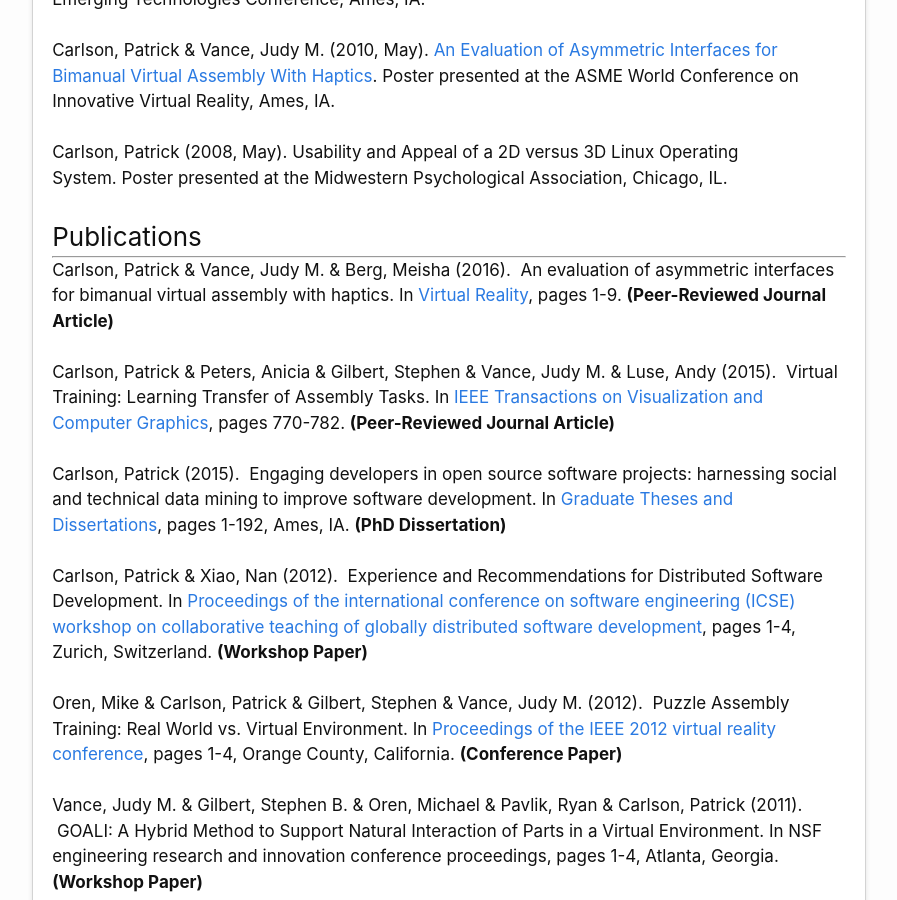
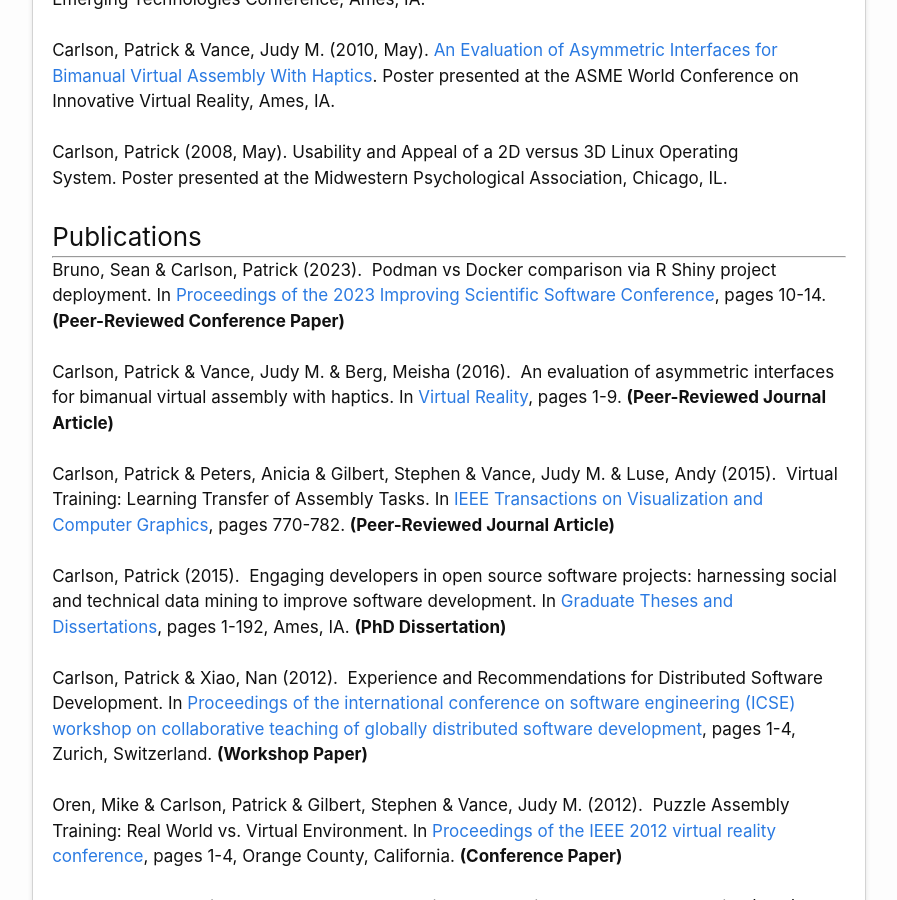
Before and after one commit to carlsonp/carlsonp.github.io, a Jekyll site: the page built from cv.md, in a window 1280 px wide and 900 px high, scrolled down 2719 px. Shown: the whole window, without its empty margins (191-1088 px from the left). Built offline with Jekyll 4.4.1, drawn with Linux system fonts in a browser that asks for light colours.

Commit message:
add new conference paper

```diff
--- a/_data/papers.json
+++ b/_data/papers.json
@@ -203,5 +203,25 @@
     "page": "1-9",
     "title": "An evaluation of asymmetric interfaces for bimanual virtual assembly with haptics",
     "type": "Peer-Reviewed Journal Article"
+  },
+  {
+    "authors": [
+      {
+        "family": "Bruno",
+        "given": "Sean"
+      },
+      {
+        "family": "Carlson",
+        "given": "Patrick"
+      }
+    ],
+    "url": "http://dx.doi.org/10.5065/j0e4-ss70",
+    "container-title": "Proceedings of the 2023 Improving Scientific Software Conference",
+    "id": "Bruno-et-al-2023",
+    "resume": "true",
+    "year": 2023,
+    "page": "10-14",
+    "title": "Podman vs Docker comparison via R Shiny project deployment",
+    "type": "Peer-Reviewed Conference Paper"
   }
 ]
```
